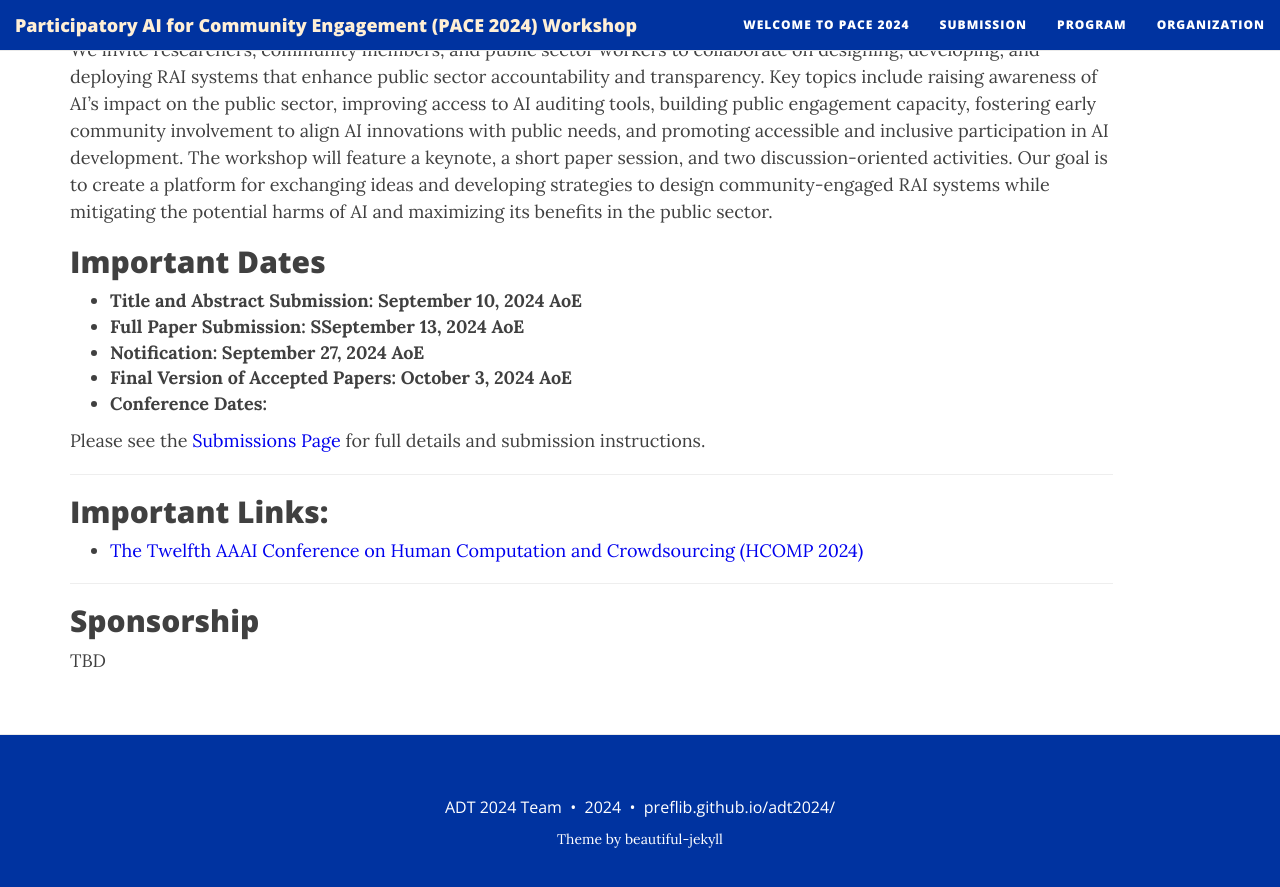
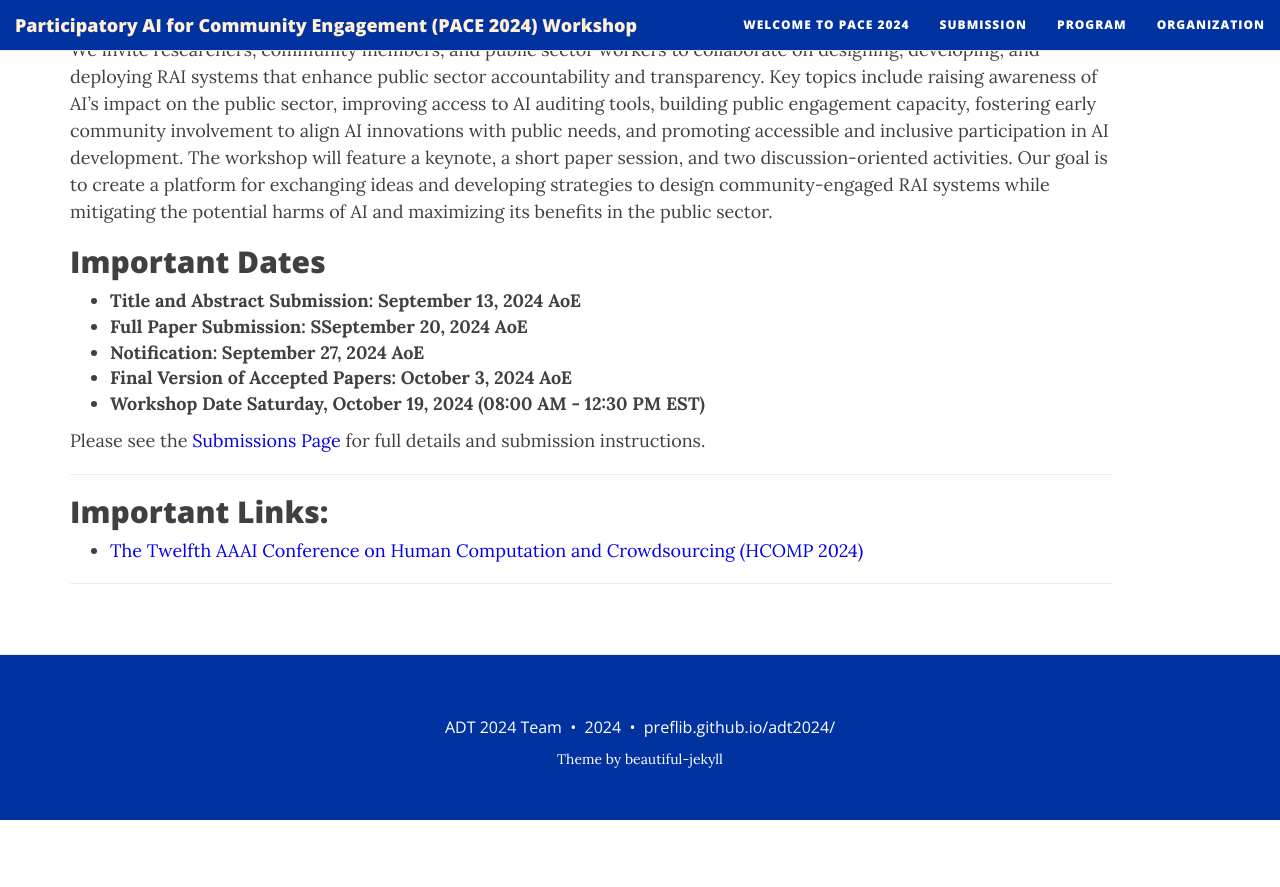
Before and after one commit to TulaneCS/PACE, a Jekyll site: the page built from index.md, in a window 1280 px wide and 900 px high, scrolled down 1626 px. Shown: the top 887 px of the window. Built offline with Jekyll 4.4.1, drawn with Linux system fonts in a browser that asks for light colours; nearby versions of some CDN libraries; after the commit the page ends 2446 px from its top, so only the background shows below that.

Commit message:
updated dates

```diff
--- a/index.md
+++ b/index.md
@@ -11,11 +11,11 @@ published: true
 Public sector leverages artificial intelligence (AI) to enhance the efficiency, transparency, and accountability of civic operations and public services. This includes initiatives such as predictive waste management, facial recognition for identification, and advanced tools in the criminal justice system. While public-sector AI can improve efficiency and accountability, it also has the potential to perpetuate biases, infringe on privacy, and marginalize vulnerable groups. Responsible AI (RAI) research aims to address these concerns by focusing on fairness and equity through participatory AI. We invite researchers, community members, and public sector workers to collaborate on designing, developing, and deploying RAI systems that enhance public sector accountability and transparency. Key topics include raising awareness of AI's impact on the public sector, improving access to AI auditing tools, building public engagement capacity, fostering early community involvement to align AI innovations with public needs, and promoting accessible and inclusive participation in AI development. The workshop will feature a keynote, a short paper session, and two discussion-oriented activities. Our goal is to create a platform for exchanging ideas and developing strategies to design community-engaged RAI systems while mitigating the  potential harms of AI and maximizing its benefits in the public sector.
 
 ## Important Dates
-* **Title and Abstract Submission: September 10, 2024 AoE**
-* **Full Paper Submission: SSeptember 13, 2024 AoE**
+* **Title and Abstract Submission: September 13, 2024 AoE**
+* **Full Paper Submission: SSeptember 20, 2024 AoE**
 * **Notification: September 27, 2024 AoE**
 * **Final Version of Accepted Papers: October 3, 2024 AoE**
-* **Conference Dates:**
+* **Workshop Date Saturday, October 19, 2024 (08:00 AM - 12:30 PM EST)**
 
 Please see the [Submissions Page](./submission) for full details and submission instructions.
 
@@ -26,6 +26,6 @@ Please see the [Submissions Page](./submission) for full details and submission
 
 ---
 
-## Sponsorship
+<!-- ## Sponsorship
 
-TBD
+TBD -->
```
Also changed, not shown: submission.md (+1 -1 lines).
